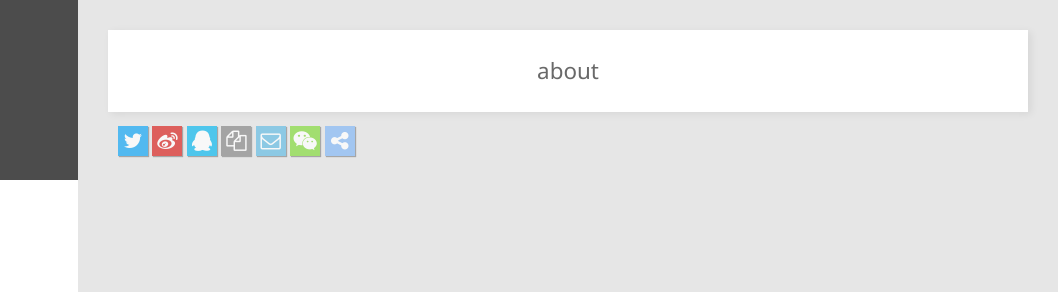
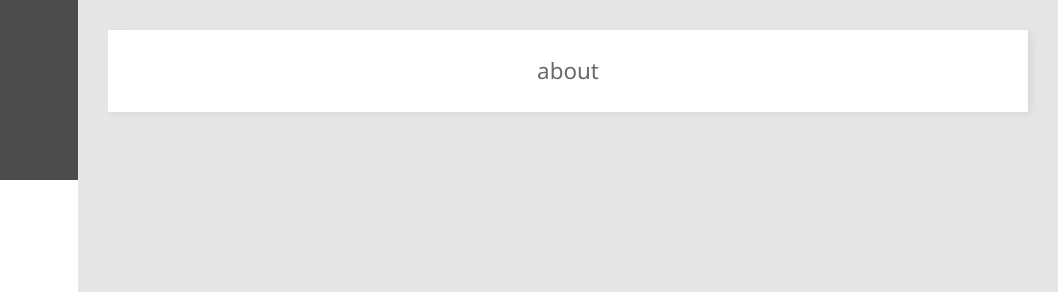
Before and after one commit to zoeblow/zoeblow.github.io, a plain HTML site: page about/index.html in a window 1280 px wide. Shown: the top 292 px of the page, 222-1280 px from the left. Drawn offline with nearby package versions, Linux system fonts and the light colour scheme; some packages are replaced by stand-ins of ours; a script that the page names is missing.

Commit message:
Site updated: 2017-01-04 13:13:12

```diff
--- a/about/index.html
+++ b/about/index.html
@@ -337,22 +337,6 @@
 
 <div class="share">
 
-        <div class="bdsharebuttonbox">
-            <a href="#" class="fa fa-twitter bds_twi" data-cmd="twi" title="分享到推特"></a>
-            <a href="#" class="fa fa-weibo bds_tsina" data-cmd="tsina" title="分享到新浪微博"></a>
-            <a href="#" class="fa fa-qq bds_sqq" data-cmd="sqq" title="分享给 QQ 好友"></a>
-            <a href="#" class="fa fa-files-o bds_copy" data-cmd="copy" title="复制网址"></a>
-            <a href="#" class="fa fa fa-envelope-o bds_mail" data-cmd="mail" title="通过邮件分享"></a>
-            <a href="#" class="fa fa-weixin bds_weixin" data-cmd="weixin" title="生成文章二维码"></a>
-            <a href="#" class="fa fa-share-alt bds_more" data-cmd="more"></i></a>
-        </div>
-        <script>
-            window._bd_share_config={
-                "common":{"bdSnsKey":{},"bdText":"about　| 我是福元　","bdMini":"2","bdMiniList":false,"bdPic":"","bdStyle":"0","bdSize":"24"},"share":{}};with(document)0[(getElementsByTagName('head')[0]||body).appendChild(createElement('script')).src='http://bdimg.share.baidu.com/static/api/js/share.js'];
-        </script>
-
-
-
 </div>
 
 
```
Also changed, not shown: 2016/12/30/First-art/index.html (+0 -16 lines), 2017/01/04/test-code/index.html (+0 -16 lines), 404.html (+0 -16 lines), tags/index.html (+0 -16 lines).
